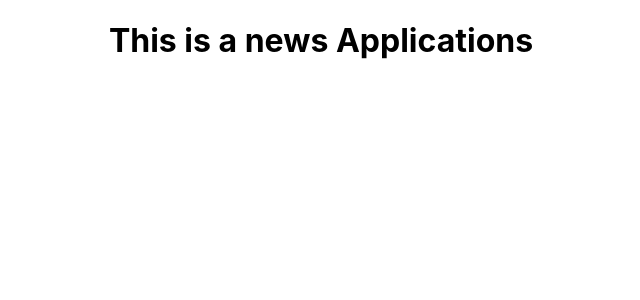
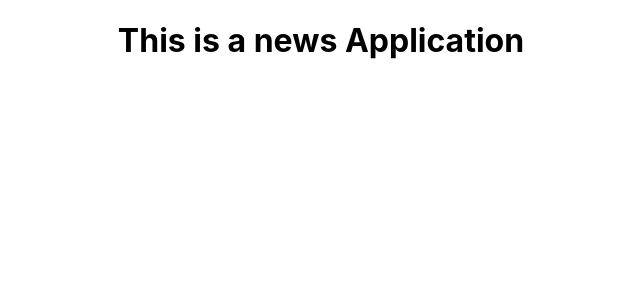
Before and after one commit to emanovic7/projectNewsFrontEnd, a React (Create React App) app in the folder news-front-end/: page / in a window 1280 px wide. Shown: the top 300 px of the page, without its empty margins (319-959 px from the left). Built offline with nearby package versions, Linux system fonts and the light colour scheme.

Commit message:
cleans up test code

```diff
--- a/news-front-end/src/App.js
+++ b/news-front-end/src/App.js
@@ -5,7 +5,9 @@ import './App.css';
 function App() {
   return (
     <div className="App">
-      <h1>This is a news Applications</h1>
+      <div data-test="component-app">
+        <h1 data-test="title-header">This is a news Application</h1>
+      </div>
     </div>
   );
 }
```
Also changed, not shown: 1 other file (tests, documents, lock files or other folders).
